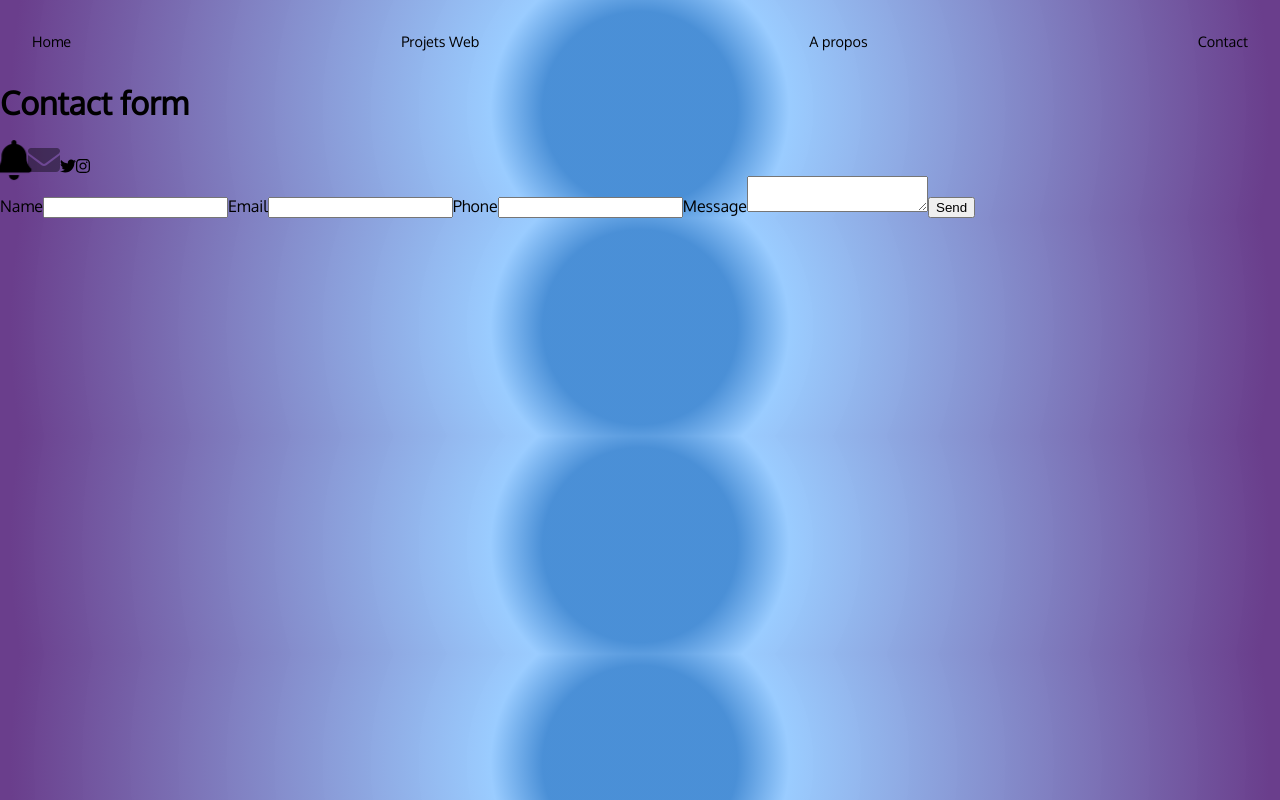
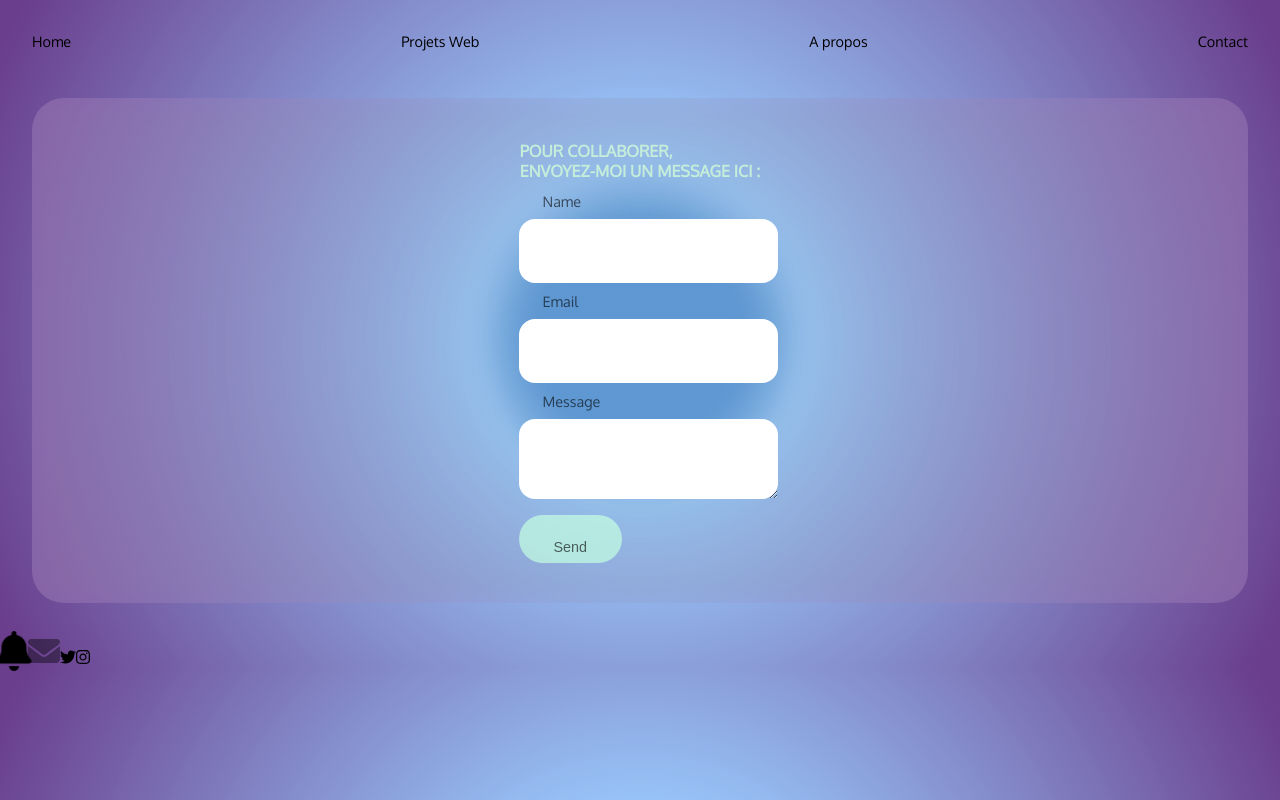
Before and after one commit to lanaduval/portfolio-V1, a React (Create React App) app: page /contact in a window 1280 px wide. Built offline with nearby package versions, Linux system fonts and the light colour scheme.

Commit message:
made CSS for contact form

```diff
--- a/src/Pages/Contact.jsx
+++ b/src/Pages/Contact.jsx
@@ -22,25 +22,28 @@ export default function Contact() {
 
     return (
         <div>
-    <h1>Contact form</h1>
+        <div className="contactForm">
+    <h1 >Pour collaborer, <br/> envoyez-moi un message ici :</h1>
+
+
+
+<form className='contactFormLabel' ref={form} onSubmit={sendEmail}>
+      <label >Name</label>
+      <input type="text" name="user_name" />
+      <label>Email</label>
+      <input type="email" name="user_email" />
+      <label>Message</label>
+      <textarea name="message" />
+      <input id="sendButton"type="submit" value="Send" />
+    </form>
+    </div>
 
 <FontAwesomeIcon className='fab fa-react fa-beat  fa-2x' icon={faBell} />
 <FontAwesomeIcon className='fab fa-react fa-fade  fa-2x' icon={faEnvelope} />
 <FontAwesomeIcon icon={faTwitter} />
 <FontAwesomeIcon icon={faInstagram} />
+</div>
 
-<form ref={form} onSubmit={sendEmail}>
-      <label>Name</label>
-      <input type="text" name="user_name" />
-      <label>Email</label>
-      <input type="email" name="user_email" />
-      <label>Phone</label>
-      <input type="email" name="user_phone" />
-      <label>Message</label>
-      <textarea name="message" />
-      <input type="submit" value="Send" />
-    </form>
 
-    </div>
     );
 }
--- a/src/style.scss
+++ b/src/style.scss
@@ -191,6 +191,66 @@ padding-bottom: 5vh;
     -ms-border-radius: 2rem;
     -o-border-radius: 2rem;
 }
+
+// CONTACT
+.contactForm {
+
+  display: flex;
+  flex-direction: column;
+  justify-content: center;
+  align-items: center;
+  color: rgba(0, 0, 0, 0.6);
+  backdrop-filter: blur(10px) invert(10%);
+  background-image: radial-gradient(circle, rgba(108, 168, 228, 0.4) 15%, rgba(150,202,255,0.2) 23%, rgba(156, 117, 186, 0.5) 97%);
+  border-radius: 2rem;
+  margin-top: 3rem;
+ margin-left: 2rem;
+ margin-right: 2rem;
+ margin-bottom: 2rem;
+ padding-top: 2rem;
+ padding-bottom: 2rem;
+
+}
+.contactForm h1 {
+  text-transform: uppercase;
+  font-size: 1rem;
+  color:rgb(197, 238, 218);
+
+}
+.contactForm input, textarea {
+  display: flex;
+  flex-direction: column;
+  width: 100%;
+  padding: 1.5rem;
+  margin: 0.5rem;
+  color: rgba(0, 0, 0, 0.6);
+  font-size: 0.9rem;
+  border-radius: 1rem;
+  -webkit-border-radius: 1rem;
+  -moz-border-radius: 1rem;
+  -ms-border-radius: 1rem;
+  -o-border-radius: 1rem;
+  border: none;
+}
+
+.contactForm label {
+  color: rgba(0, 0, 0, 0.6);
+  font-size: 0.9rem;
+  padding: 2rem;
+
+
+}
+
+#sendButton{
+  margin-top: 1rem;
+  height: 0.5rem;
+  width: 40%;
+  background-color: rgba(196, 255, 226, 0.7);
+  justify-content: center;
+  align-items: center;
+  border-radius: 2rem;
+  border: none;
+}
 //--------------------------------------------------DESKTOP
 @media only screen and (min-width: 600px) {
 
```
